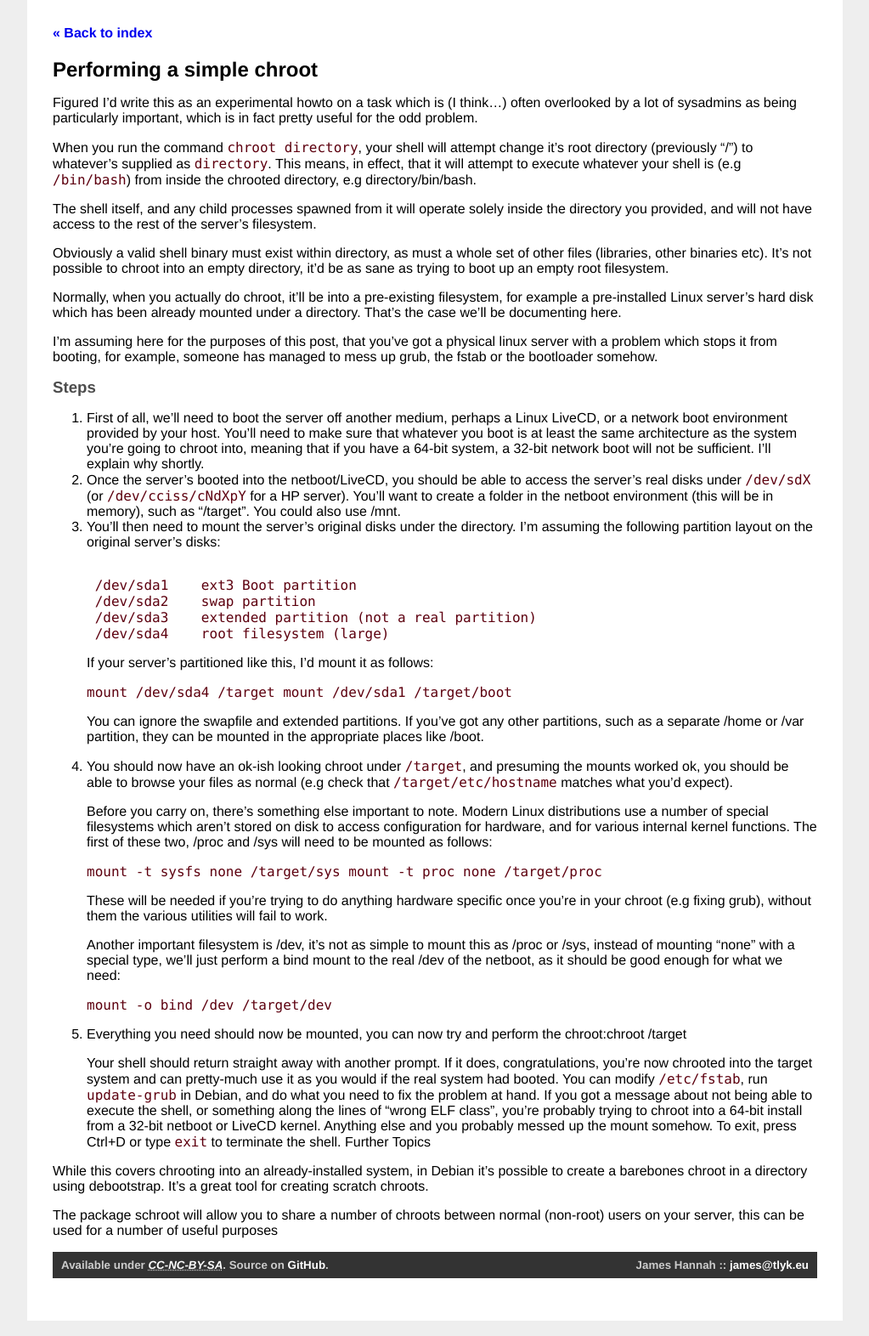
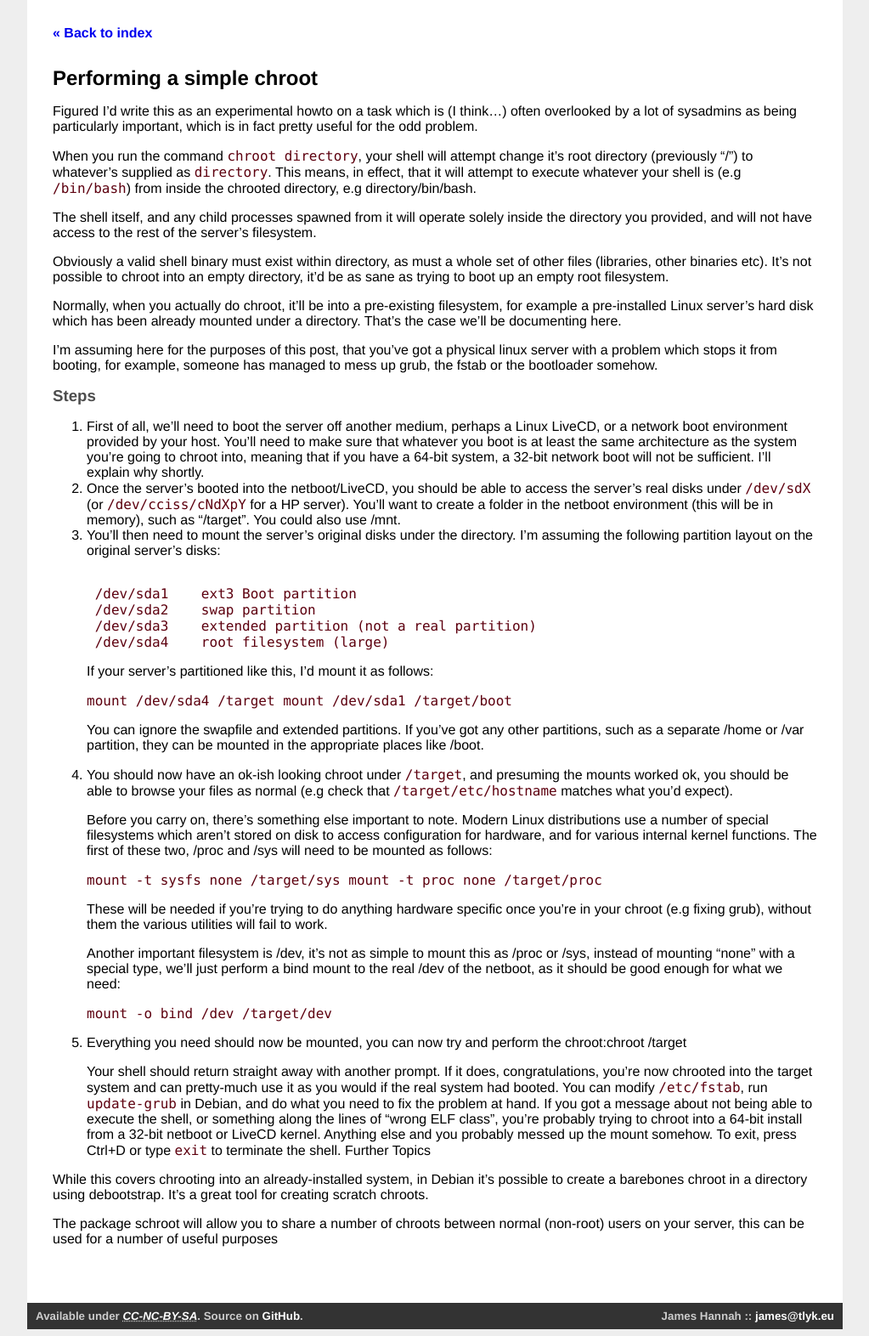
Before and after one commit to jiphex/jiphex.github.com, a Jekyll site: the page built from _posts/2012-08-05-performing-a-simple-chroot.markdown, in a window 1280 px wide. Shown: the whole page at 85% size, without its empty margins (128-1151 px from the left). Built offline with Jekyll 4.4.1, drawn with Linux system fonts in a browser that asks for light colours.

Commit message:
Layout fixups

```diff
--- a/_layouts/post.html
+++ b/_layouts/post.html
@@ -14,12 +14,11 @@
         <h1>{{page.title}}</h1>
         {{content}}
     </article>
-
+    </div>
     <footer id='tail'>
         &nbsp;
         <span id='copy'>Available under <abbr title="Creative Commons Non-Commercial Attribution Share Alike"><a class='license' href='http://creativecommons.org/licenses/by-nc-sa/3.0/deed.en_US'>CC-NC-BY-SA</a></abbr>. Source on <a href='http://github.com/jiphex/jiphex.github.com/tree/master/_posts/'>GitHub</a>.</span>
         <span id='authortail'>James Hannah :: <a href='&#109;&#97;il&#116;&#111;&#58;&#106;ames&#37;40tlyk&#46;e&#37;75'>j&#97;mes&#64;t&#108;y&#107;&#46;eu</a></span>
     </footer>
-    </div>
 </body>
 </html>
--- a/style.css
+++ b/style.css
@@ -84,3 +84,7 @@ footer#tail a:link, footer#tail a:visited{
     color: white;
     text-decoration: none;
 }
+
+article  {
+    padding-top: 10px;
+}
```
